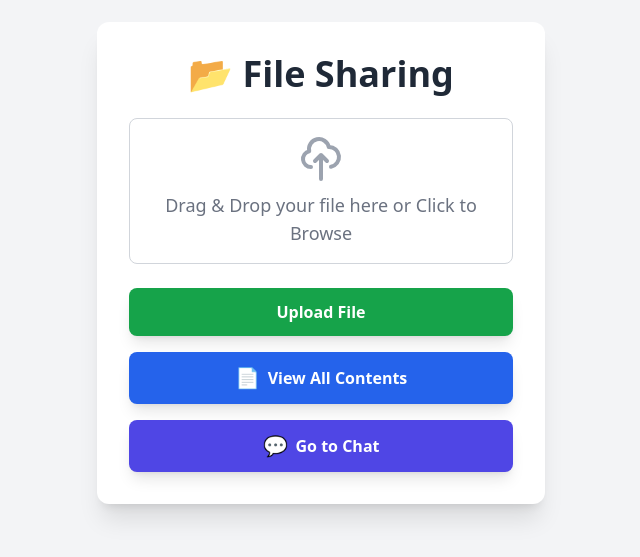
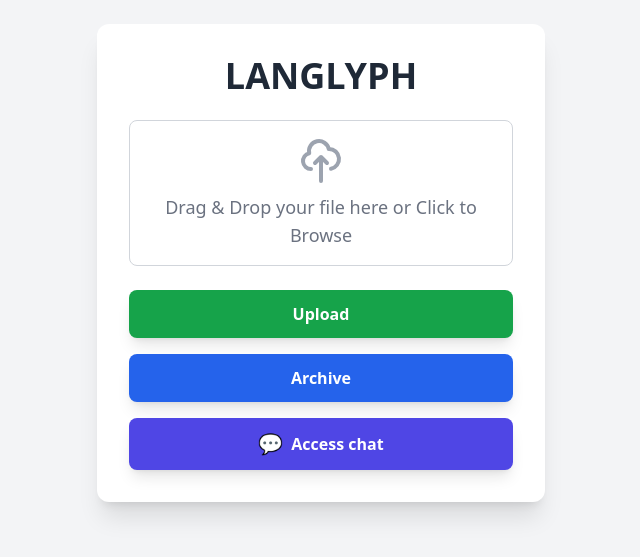
Before and after one commit to thisnat/file-sharing, a website: page src/index.html in a window 1280 px wide. Shown: the part 137-694 px from the top of the page, without its empty margins (319-959 px from the left). Drawn offline with nearby package versions, Linux system fonts and the light colour scheme.

Commit message:
style: change log style and text

```diff
--- a/package.json
+++ b/package.json
@@ -1,7 +1,7 @@
 {
-  "name": "file-sharing",
+  "name": "langlyph",
   "version": "1.0.0",
-  "main": "index.js",
+  "main": "src/main.js",
   "license": "MIT",
   "scripts": {
     "start": "node src/main.js",
--- a/src/index.html
+++ b/src/index.html
@@ -16,7 +16,7 @@
 <body class="bg-gray-100 min-h-screen flex items-center justify-center p-4">
     <div class="bg-white p-8 rounded-xl shadow-xl w-full max-w-md">
         <h1 class="text-4xl font-bold text-gray-800 mb-6 text-center">
-            <span role="img" aria-label="folder">📂</span> File Sharing
+            LANGLYPH
         </h1>
 
         <form action="/upload" method="post" enctype="multipart/form-data" class="space-y-6">
@@ -40,7 +40,7 @@
                 type="submit"
                 class="w-full bg-green-600 hover:bg-green-700 text-white font-semibold py-3 px-6 rounded-lg shadow-lg transition duration-300 ease-in-out transform hover:scale-105 focus:outline-none focus:ring-2 focus:ring-blue-500 focus:ring-opacity-50"
             >
-                Upload File
+                Upload
             </button>
         </form>
 
@@ -50,8 +50,7 @@
                 href="/contents"
                 class="w-full inline-flex items-center justify-center bg-blue-600 hover:bg-blue-700 text-white font-semibold py-3 px-6 rounded-lg shadow-lg transition duration-300 ease-in-out transform hover:scale-105 focus:outline-none focus:ring-2 focus:ring-blue-500 focus:ring-opacity-50"
             >
-                <span role="img" aria-label="documents" class="mr-2 text-xl">📄</span>
-                View All Contents
+                Archive
             </a>
             <br>
             <!-- "Go to Chat" button remains the same -->
@@ -60,7 +59,7 @@
                 class="w-full inline-flex items-center justify-center bg-indigo-600 hover:bg-indigo-700 text-white font-semibold py-3 px-6 rounded-lg shadow-lg transition duration-300 ease-in-out transform hover:scale-105 focus:outline-none focus:ring-2 focus:ring-indigo-500 focus:ring-opacity-50"
             >
                 <span role="img" aria-label="chat" class="mr-2 text-xl">💬</span>
-                Go to Chat
+                Access chat
             </a>
         </div>
     </div>
--- a/src/main.js
+++ b/src/main.js
@@ -117,6 +117,10 @@ wss.on('connection', (ws) => {
 })
 
 server.listen(PORT, () => {
+  console.log(`
+   /\\    LANGLYPH
+  /__\\   [local-net invocation]
+  `)
   console.log('\n')
   console.log('The room is wired for ritual.')
   console.log('\n')
```
Also changed, not shown: src/upload_success.html (+3 -5 lines).
